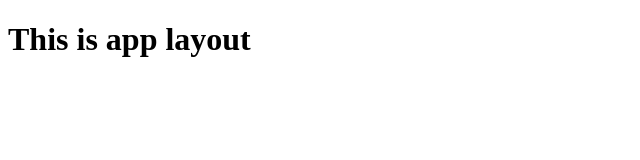
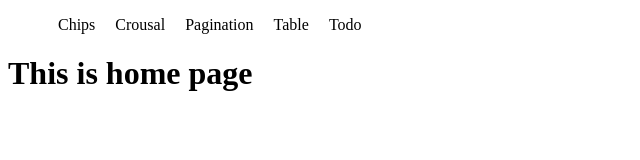
Before and after one commit to saurabh3578/Pagination-Table-Chips-Crousal-Todo, a React app: page / in a window 1280 px wide. Shown: the whole page, without its empty margins (0-640 px from the left). Built offline with nearby package versions, Linux system fonts and the light colour scheme.

Commit message:
Routing upgrade with Chips code

```diff
--- a/App.js
+++ b/App.js
@@ -1,17 +1,19 @@
 import React from "react"
 import ReactDOM from "react-dom/client"
-import { createBrowserRouter } from "react-router-dom"
+import { createBrowserRouter, Outlet, RouterProvider } from "react-router-dom"
 import Chips from "./code/Chips"
 import Crousal from "./code/Crousal"
 import Pagination from "./code/Pagination"
 import Table from "./code/Table"
 import Todo from "./code/Todo"
 import Home from "./code/Home"
+import Header from "./code/Header"
 
 const App=()=>{
     return(
         <div>
-            <h1>This is app layout</h1>
+            <Header/>
+            <Outlet/>
         </div>
     )
 }
@@ -51,4 +53,4 @@ const appLayout=createBrowserRouter([
 ])
 
 const root=ReactDOM.createRoot(document.getElementById('root'))
-root.render(<App/>)
+root.render(<RouterProvider router={appLayout}/>)
--- a/code/Chips.jsx
+++ b/code/Chips.jsx
@@ -1,7 +1,40 @@
-const Chips=()=>{
-    return(
+import { useState } from "react"
+
+const Chips = () => {
+    const [input, setInput] = useState("")
+    const [chips, setChips] = useState([])
+
+    const addChips = () => {
+        if (input.trim() === "") return
+        setChips([...chips, input])
+        setInput("")
+    }
+
+    const deleteChips = (indexToDelete) => {
+        setChips(chips.filter((_, index)=>index!==indexToDelete))
+    }
+
+    const keyDown=(e)=>{
+        if(e.key==="Enter"){
+            addChips()
+        }
+    }
+
+
+    return (
         <div>
-            <h1>This is Chips</h1>
+            <input type="text" value={input} onChange={(e) => setInput(e.target.value)} onKeyDown={keyDown} />
+            <button onClick={addChips}>Add</button>
+            <div>
+                {
+                    chips.map((chip, index)=>(
+                        <span key={index}>
+                            {chip}
+                            <button onClick={()=>deleteChips(index)}>X</button>
+                        </span>
+                    ))
+                }
+            </div>
         </div>
     )
 }
--- a/code/Header.jsx
+++ b/code/Header.jsx
@@ -0,0 +1,16 @@
+import { Link } from "react-router-dom"
+
+const Header=()=>{
+    return(
+        <div className="header-component">
+            <ul>
+                <li><Link to={"/chips"}>Chips</Link></li>
+                <li><Link to={"/crousal"}>Crousal</Link></li>
+                <li><Link to={"/pagination"}>Pagination</Link></li>
+                <li><Link to={"/table"}>Table</Link></li>
+                <li><Link to={"/todo"}>Todo</Link></li>
+            </ul>
+        </div>
+    )
+}
+export default Header
--- a/index.html
+++ b/index.html
@@ -4,6 +4,7 @@
     <meta charset="UTF-8">
     <meta name="viewport" content="width=device-width, initial-scale=1.0">
     <title>Document</title>
+    <link rel="stylesheet" href="./style.css">
 </head>
 <body>
     <div id="root">
--- a/style.css
+++ b/style.css
@@ -0,0 +1,18 @@
+ul{
+    list-style: none;
+    display: flex;
+}
+
+li{
+    padding: 0 10px;
+    cursor: pointer;
+}
+
+li:hover{
+    color: red;
+}
+
+a{
+    text-decoration: none;
+    color: inherit;
+}
```
Also changed, not shown: dist/index.html, 2 other files.
